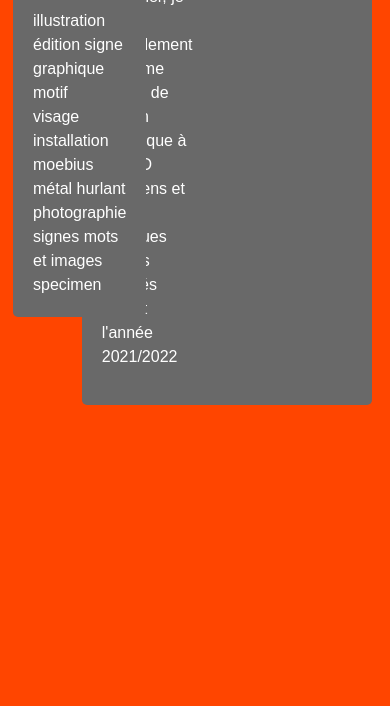
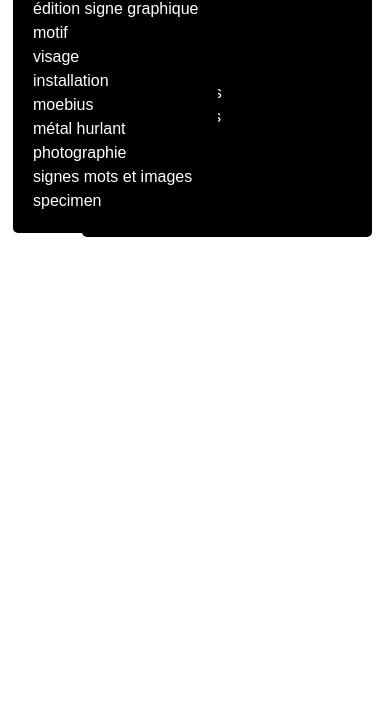
Before and after one commit to pi-r-goat/pi-r-goat.github.io, a plain HTML site: page index.html in a window 390 px wide. Shown: the part 138-844 px from the top of the page. Drawn offline with Linux system fonts and the light colour scheme; a web font is replaced by a local one.

Commit message:
Update index.css

```diff
--- a/index.css
+++ b/index.css
@@ -7,7 +7,7 @@
     font-family: 'arimo', sans-serif;
     color: rgb(255, 255, 255);
     line-height: 1.5;
-    background-color: orangered;
+    background-color: rgb(255, 255, 255);
     display:grid;
     grid-template-columns: 1fr 1fr 1fr 1fr;
     margin-top: 15px;
@@ -36,17 +36,18 @@
     .nav {
     display: block;
     position:fixed;
-    background-color: dimgray;
+    background-color: rgb(0, 0, 0);
     border-radius: 5px;
     min-width: 15%;
     margin-right: 80%;
     margin-left: 5px;
     padding: 20px;
 
+
     }
     .content{
     display: grid;
-    background-color: dimgray;
+    background-color: rgb(0, 0, 0);
     border-radius: 5px;
     max-width: 85%;
     margin-left: 20%;
@@ -57,3 +58,44 @@
     block-size: auto;
     text-decoration: none;
     }
+
+    @media(max-width:400px) {
+    .nav{
+        display: block;
+        position: fixed;
+        margin-right: 5px;
+        margin-left: 5px;
+
+
+    }
+    .content{
+        display: grid;
+        grid-template-columns: 1fr;
+        margin-left: 400x;
+
+    }
+
+    }
+    @media(max-width:800px){
+    .nav{
+        display: block;
+        position: fixed;
+
+    }
+    .content{
+        display: grid;
+        grid-template-columns: 1fr 1fr;
+
+    }
+    }
+    @media(max-width:1280){
+    .nav{
+        display: block;
+        position: fixed;
+    }
+    .content{
+        display: grid;
+        grid-template-columns: 1fr 1fr 1fr;
+
+    }
+    }
```
